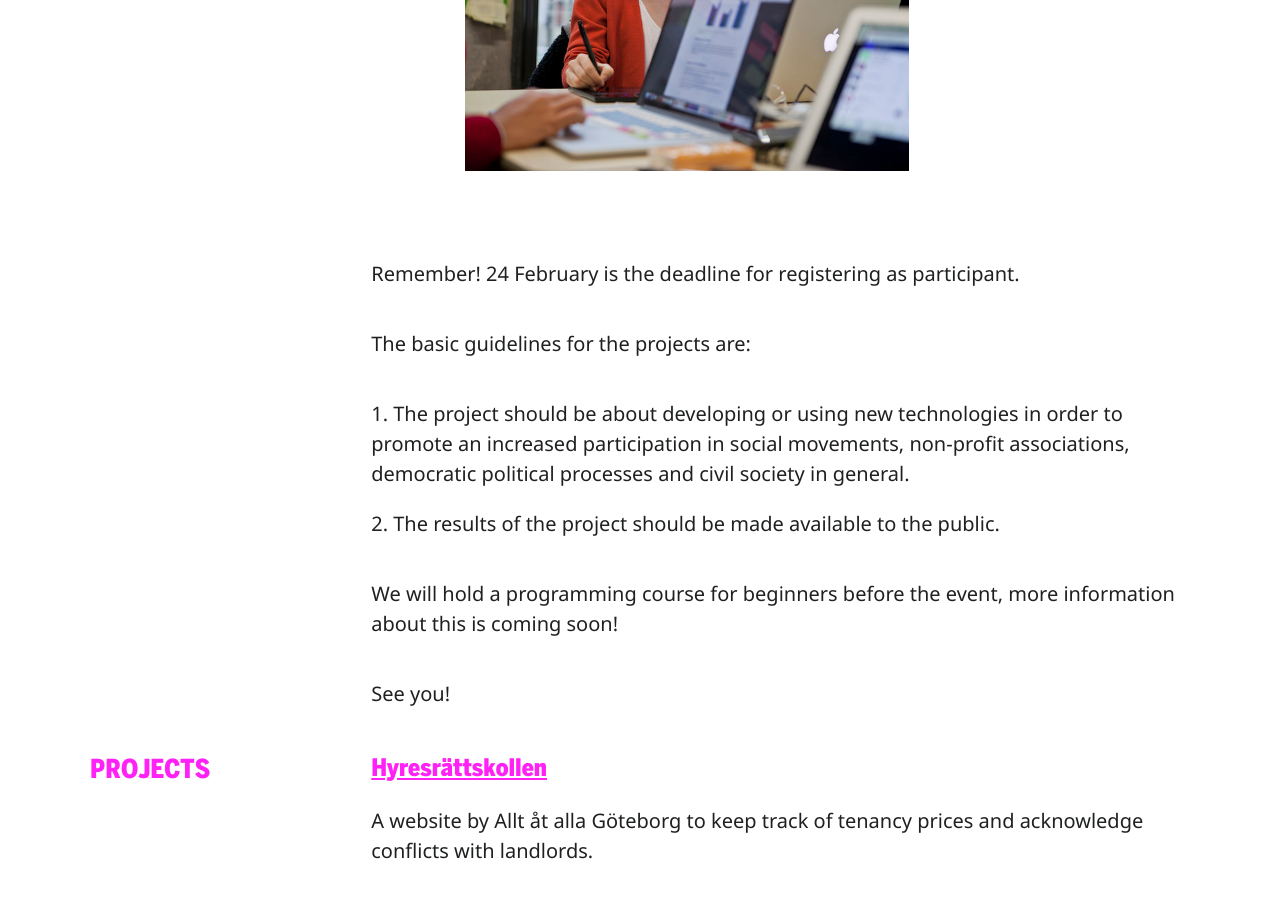
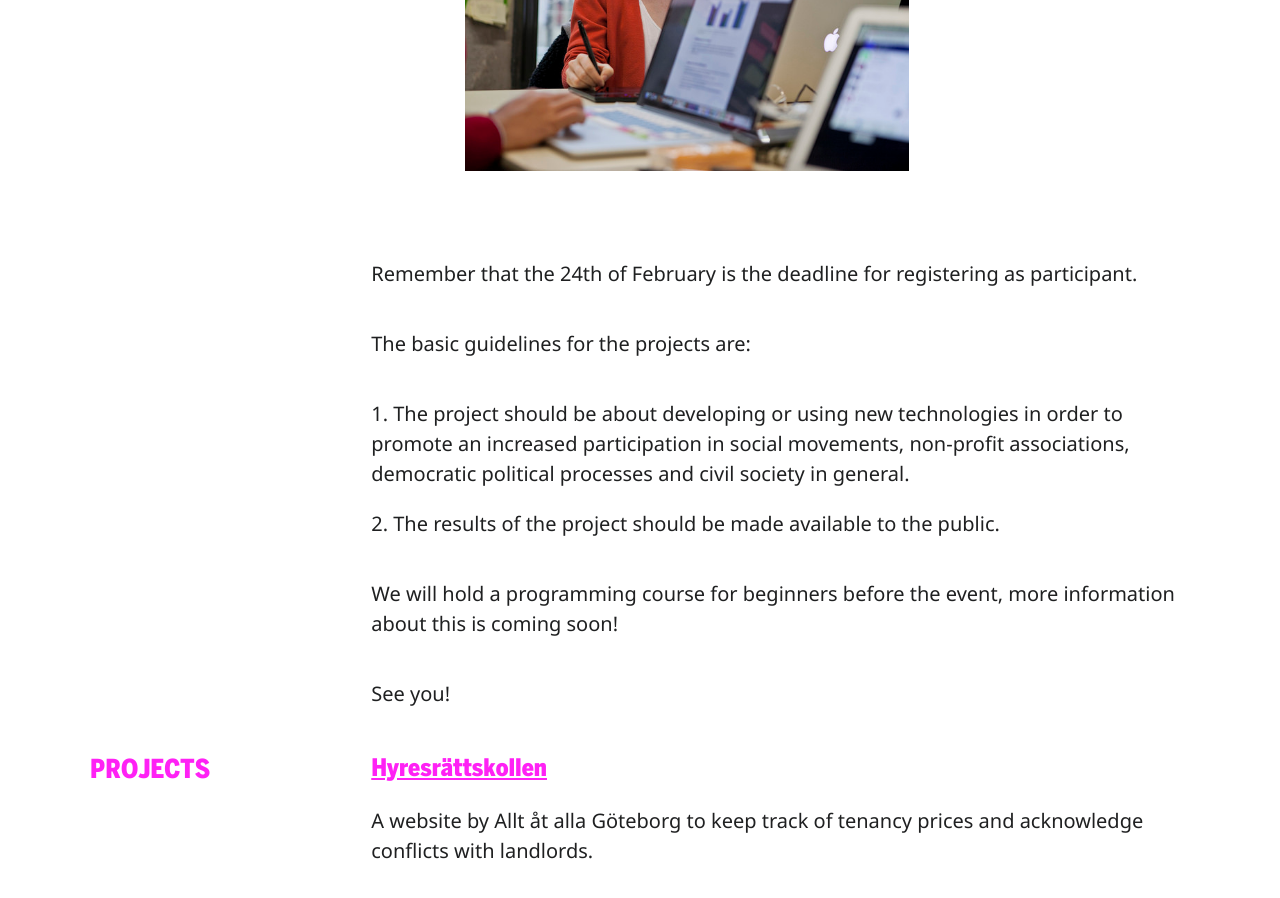
Before and after one commit to civictechsweden/civictech.se, a Jekyll site: the page built from _hackathons/hackathon-1-en.md, in a window 1280 px wide and 900 px high, scrolled down 818 px. Built offline with Jekyll 4.4.1, drawn with Linux system fonts in a browser that asks for light colours; nearby versions of some CDN libraries.

Commit message:
Updated Hackathon 1 En

```diff
--- a/_hackathons/hackathon-1-en.md
+++ b/_hackathons/hackathon-1-en.md
@@ -17,7 +17,7 @@ links:
   style: button
 ---
 
-Remember! 24 February is the deadline for registering as participant.
+Remember that the 24th of February is the deadline for registering as participant.
 
 The basic guidelines for the projects are:
 1. The project should be about developing or using new technologies in order to promote an increased participation in social movements, non-profit associations, democratic political processes and civil society in general.
```
